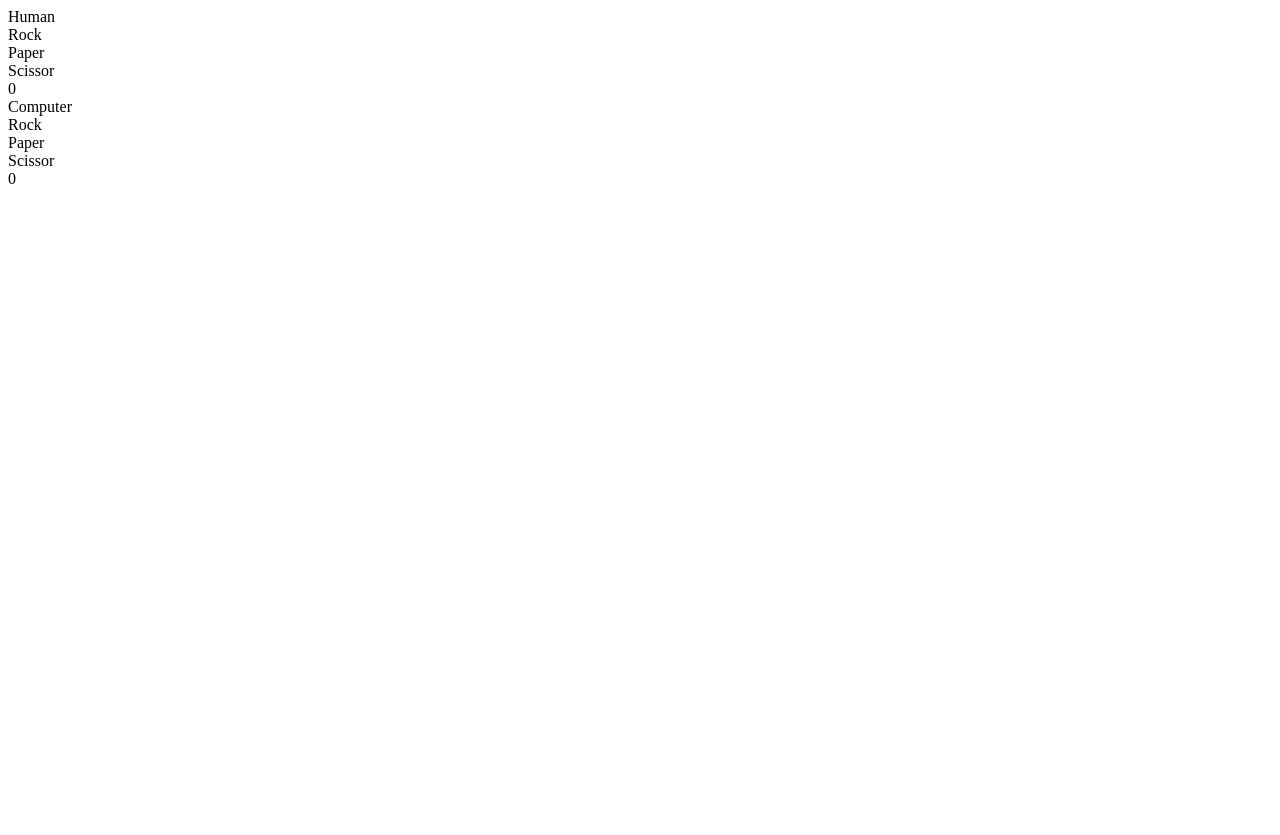
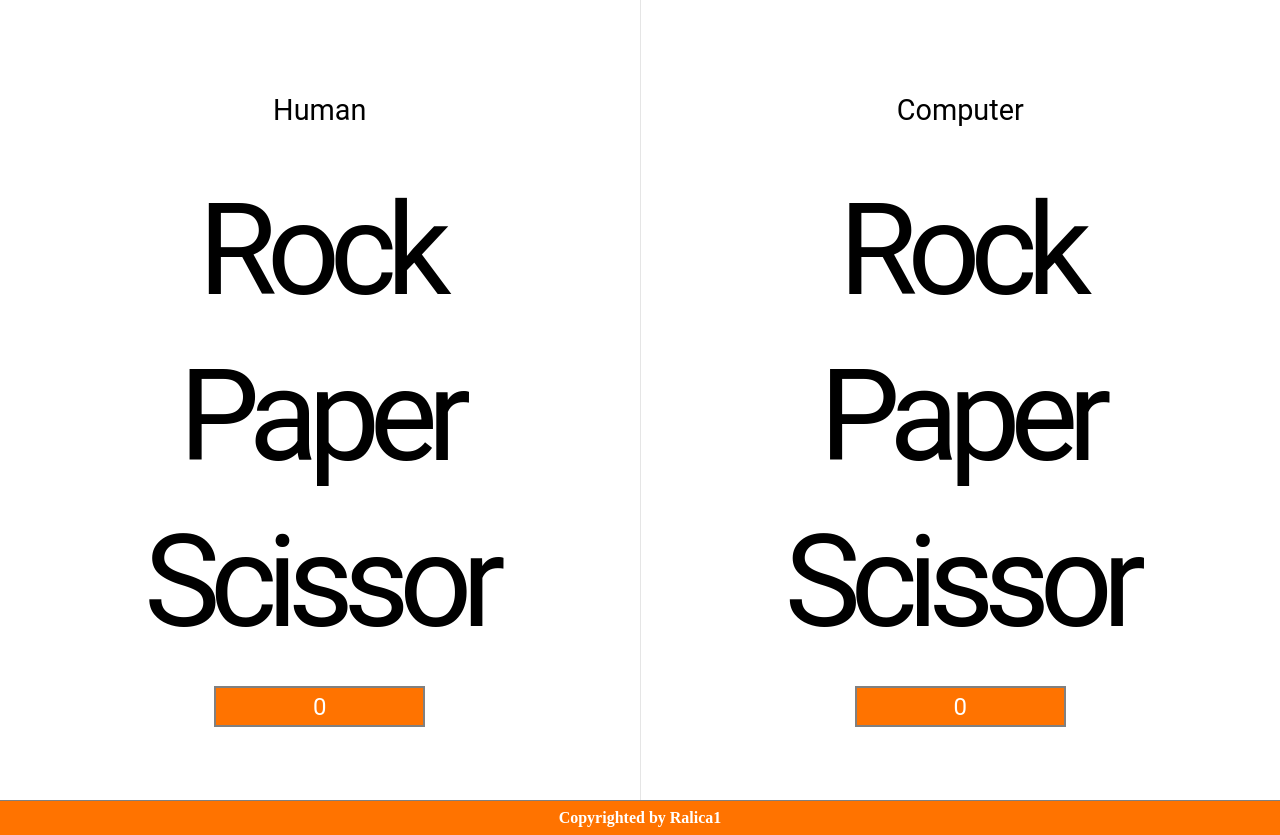
Before and after one commit to Ralica1/VanillaRockPaperScissors, a plain HTML site: page index.html in a window 1280 px wide. Before the commit the page ends 800 px from the top, so only its background shows below. Drawn offline with Linux system fonts and the light colour scheme.

Commit message:
Added CSS to my HTML

```diff
--- a/index.html
+++ b/index.html
@@ -8,6 +8,7 @@
     <title>Document</title>
 </head>
 <body>
+<div class="body">
     <div id="human" class="container">
 
         <div class="inner-container">
@@ -41,7 +42,8 @@
         <p class="win"></p>
 
     </div>
-
+</div>
+    <footer>Copyrighted by Ralica1</footer>
     <script src="./script.js"></script>
 </body>
 </html>
--- a/style.css
+++ b/style.css
@@ -0,0 +1,109 @@
+body{
+    margin: 0;
+}
+
+.body {
+    display: flex;
+    flex-direction: row;
+    justify-content: space-evenly;
+    font-family: "Roboto", sans-serif;
+    color: black;
+}
+
+.container {
+    display: flex;
+    flex-grow: 2;
+    height: 100vh;
+    justify-content: center;
+    align-items: center;
+    text-align: center;
+}
+
+.container:first-of-type {
+    border-right: 1px solid rgba(0,0,0,.1);
+}
+
+.player, .points {
+    font-size: 1.8em;
+    margin: 20px 0 40px;
+}
+
+.option {
+    font-size: 8em;
+    line-height: 1.3em;
+    letter-spacing: -0.08em;
+}
+
+#human .option:hover {
+    color: #ff7300;
+    cursor: pointer;
+}
+
+.winner {
+    background-color: black;
+    color: white
+}
+
+.selected {
+    font-size: 8.5em;
+    color: #ff7300;
+}
+
+.score {
+    color: white;
+    background-color: #ff7300;
+    padding-top: 0.2em;
+    padding-bottom: 0.2em;
+    font-size: 1.5em;
+    margin-top: 20px;
+    margin-left: 20%;
+    margin-right: 20%;
+    border: solid 0.1em gray ;
+}
+
+.announcement {
+    display: none;
+    position: absolute;
+    width: 100vw;
+    height: 100vh;
+    background-color: #ff7300;
+    justify-content: center;
+    align-items: center;
+    flex-direction: column;
+}
+
+.announcement .win {
+    font-size: 8.5em;
+    letter-spacing: -0.08em;
+    line-height: 0.9em;
+    text-align: center;
+}
+
+.visible {
+    display: flex;
+}
+
+@media (orientation: portrait) {
+
+    body {
+        flex-direction: column;
+    }
+
+    .container {
+        height: 45vh;
+
+    }
+    .container:first-of-type {
+        border-bottom: 1px solid rgba(0,0,0,.1);
+    }
+
+}
+footer {
+    color: white;
+    font-weight: 600;
+    display: flex;
+    justify-content: center;
+    padding: 0.5em;
+    background-color: #ff7300;
+    border-top: solid 0.1em gray ;
+}
```
